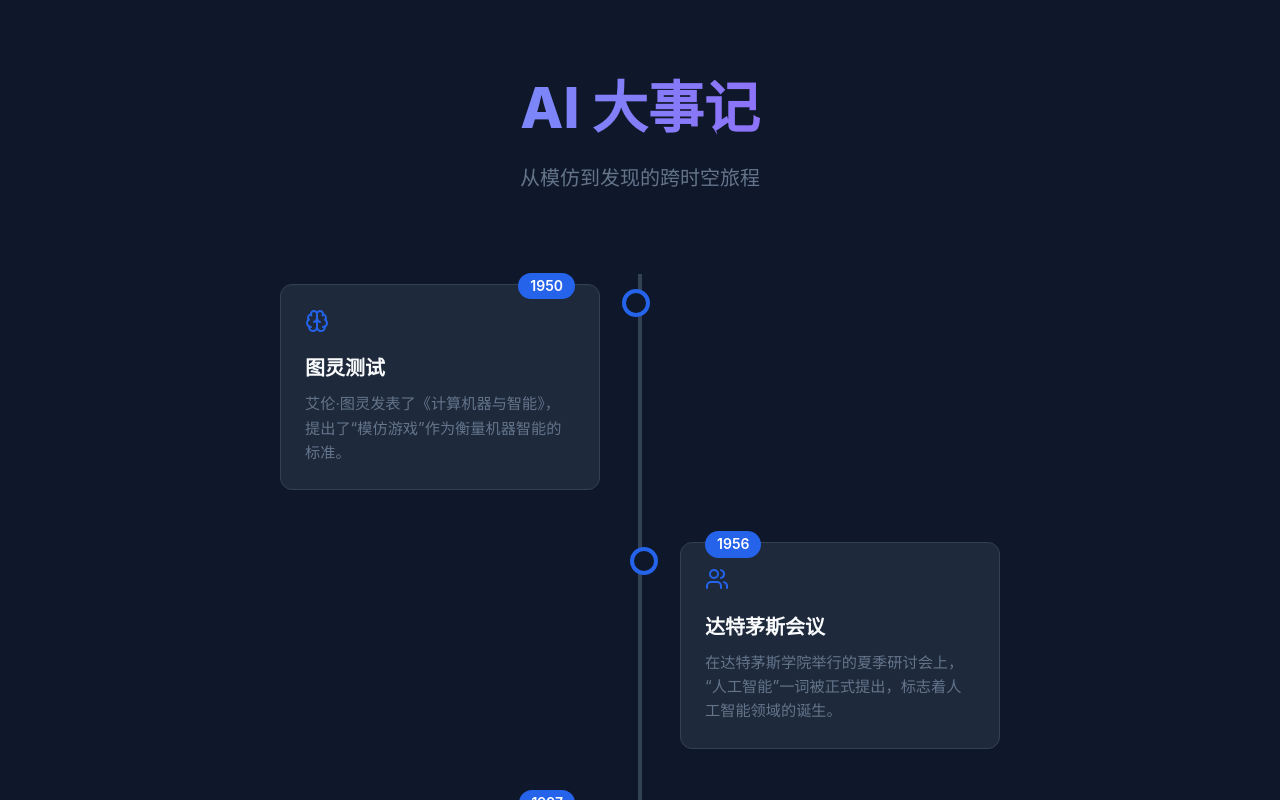
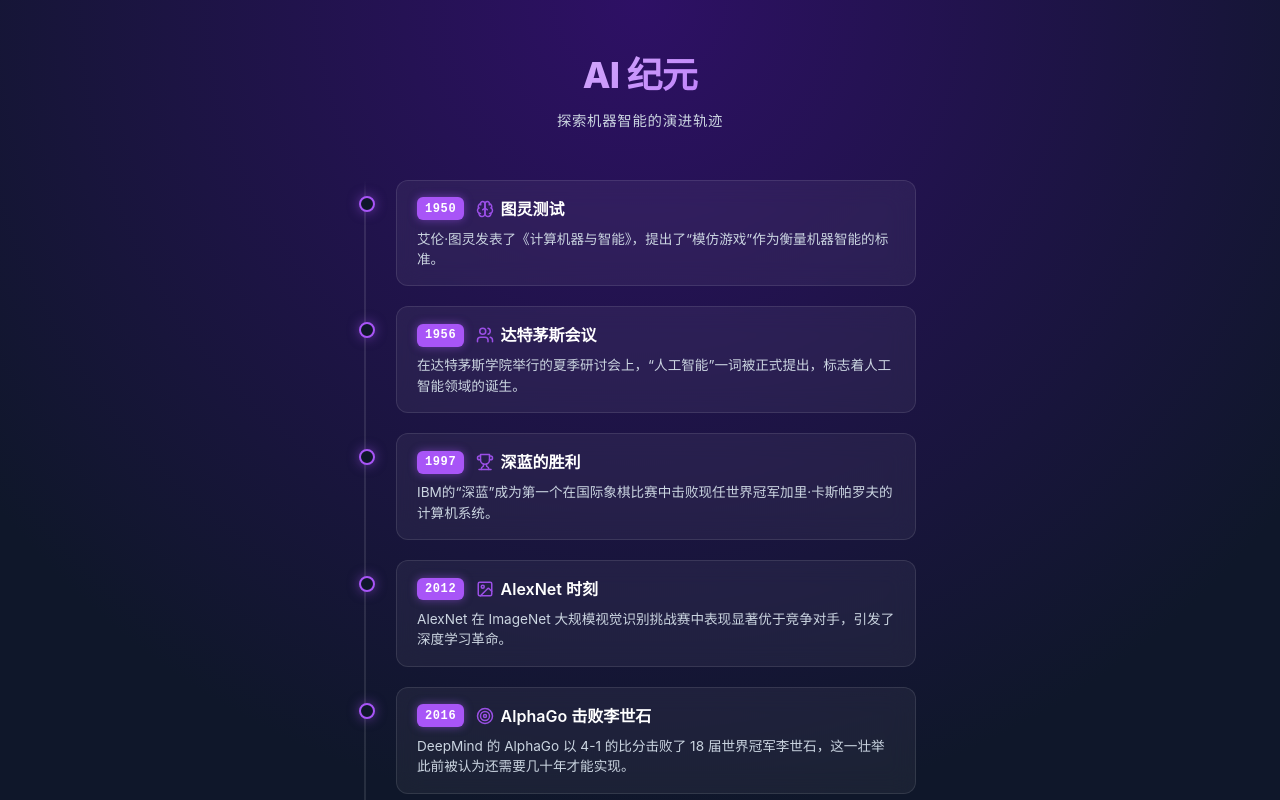
Before and after one commit to picasso250/ai-chronicles, a React (Vite) app: page / in a window 1280 px wide. Shown: the top 800 px of the page. Built offline with nearby package versions, Linux system fonts and the light colour scheme.

Commit message:
style: redesign UI with a spiritual dark theme and compact layout

```diff
--- a/src/App.css
+++ b/src/App.css
@@ -1,11 +1,13 @@
 :root {
-  --primary: #2563eb;
-  --secondary: #64748b;
-  --bg: #0f172a;
-  --text: #f8fafc;
-  --card-bg: #1e293b;
-  --border: #334155;
-  --highlight: #f59e0b;
+  --bg-color: #0f172a;
+  --glass-bg: rgba(255, 255, 255, 0.05);
+  --glass-border: rgba(255, 255, 255, 0.1);
+  --text-main: #f8fafc;
+  --text-muted: #cbd5e1;
+  --accent: #a855f7;
+  --accent-glow: rgba(168, 85, 247, 0.5);
+  --highlight-color: #10b981;
+  --highlight-glow: rgba(16, 185, 129, 0.5);
 }
 
 * {
@@ -15,177 +17,187 @@
 }
 
 body {
-  font-family: -apple-system, BlinkMacSystemFont, "Segoe UI", Roboto, Helvetica, Arial, sans-serif;
-  background-color: var(--bg);
-  color: var(--text);
-  line-height: 1.6;
+  background: radial-gradient(circle at 50% 0%, #2e1065, var(--bg-color) 80%);
+  background-attachment: fixed;
+  color: var(--text-main);
+  font-family: 'Inter', system-ui, -apple-system, sans-serif;
+  min-height: 100vh;
+  line-height: 1.5;
 }
 
-.container {
-  max-width: 1000px;
+.app-wrapper {
+  max-width: 600px;
   margin: 0 auto;
-  padding: 4rem 1rem;
+  padding: 3rem 1.5rem;
 }
 
 .header {
   text-align: center;
-  margin-bottom: 5rem;
+  margin-bottom: 3rem;
 }
 
 .header h1 {
-  font-size: 3.5rem;
+  font-size: 2.25rem;
   font-weight: 800;
-  margin-bottom: 0.5rem;
-  background: linear-gradient(to right, #60a5fa, #a855f7);
+  background: linear-gradient(135deg, #e9d5ff, #a855f7);
   -webkit-background-clip: text;
   -webkit-text-fill-color: transparent;
+  margin-bottom: 0.5rem;
+  letter-spacing: -0.02em;
 }
 
-.subtitle {
-  font-size: 1.25rem;
-  color: var(--secondary);
+.header p {
+  color: var(--text-muted);
+  font-size: 0.9rem;
+  letter-spacing: 0.05em;
+  text-transform: uppercase;
 }
 
 .timeline {
   position: relative;
-  max-width: 800px;
-  margin: 0 auto;
+  padding-left: 2rem;
 }
 
-.timeline::after {
+.timeline::before {
   content: '';
   position: absolute;
-  width: 4px;
-  background-color: var(--border);
+  left: 0;
   top: 0;
   bottom: 0;
-  left: 50%;
-  margin-left: -2px;
+  width: 2px;
+  background: linear-gradient(to bottom, transparent, var(--glass-border) 2%, var(--glass-border) 98%, transparent);
 }
 
-.timeline-item {
-  padding: 10px 40px;
+.node {
   position: relative;
-  background-color: inherit;
-  width: 50%;
-  margin-bottom: 2rem;
+  margin-bottom: 1.25rem;
 }
 
-.timeline-item::after {
+.node::before {
   content: '';
   position: absolute;
-  width: 20px;
-  height: 20px;
-  right: -10px;
-  background-color: var(--bg);
-  border: 4px solid var(--primary);
-  top: 15px;
+  left: -2.3125rem;
+  top: 1rem;
+  width: 12px;
+  height: 12px;
   border-radius: 50%;
-  z-index: 1;
+  background: var(--bg-color);
+  border: 2px solid var(--accent);
+  box-shadow: 0 0 12px var(--accent-glow);
+  z-index: 2;
+  transition: all 0.3s ease;
 }
 
-.left {
-  left: 0;
+.node.highlighted::before {
+  border-color: var(--highlight-color);
+  box-shadow: 0 0 18px var(--highlight-glow);
+  background: var(--highlight-color);
 }
 
-.right {
-  left: 50%;
+.glass-card {
+  background: var(--glass-bg);
+  backdrop-filter: blur(12px);
+  -webkit-backdrop-filter: blur(12px);
+  border: 1px solid var(--glass-border);
+  border-radius: 12px;
+  padding: 1rem 1.25rem;
+  transition: transform 0.2s ease, background 0.2s ease, border-color 0.2s ease;
 }
 
-.right::after {
-  left: -10px;
+.glass-card:hover {
+  background: rgba(255, 255, 255, 0.08);
+  transform: translateX(4px);
+  border-color: rgba(255, 255, 255, 0.2);
 }
 
-.timeline-content {
-  padding: 1.5rem;
-  background-color: var(--card-bg);
-  position: relative;
-  border-radius: 12px;
-  border: 1px solid var(--border);
-  transition: transform 0.3s ease, border-color 0.3s ease;
+.node.highlighted .glass-card {
+  border-color: rgba(16, 185, 129, 0.3);
+  background: linear-gradient(145deg, rgba(16, 185, 129, 0.08), rgba(0,0,0,0));
 }
 
-.timeline-content:hover {
-  transform: translateY(-5px);
-  border-color: var(--primary);
-}
-
-.year-badge {
-  position: absolute;
-  top: -12px;
-  background: var(--primary);
-  color: white;
-  padding: 2px 12px;
-  border-radius: 20px;
-  font-size: 0.875rem;
-  font-weight: 600;
-}
-
-.left .year-badge {
-  right: 1.5rem;
-}
-
-.right .year-badge {
-  left: 1.5rem;
-}
-
-.icon-wrapper {
-  color: var(--primary);
-  margin-bottom: 0.75rem;
-}
-
-.timeline-item.highlighted .year-badge {
-  background: var(--highlight);
-}
-
-.timeline-item.highlighted::after {
-  border-color: var(--highlight);
-}
-
-.timeline-item.highlighted .timeline-content {
-  border: 2px solid var(--highlight);
-  background: rgba(245, 158, 11, 0.05);
-}
-
-.timeline-item.highlighted h3 {
-  color: var(--highlight);
-}
-
-h3 {
-  font-size: 1.25rem;
+.node-header {
+  display: flex;
+  align-items: center;
+  gap: 0.75rem;
   margin-bottom: 0.5rem;
 }
 
-p {
-  font-size: 0.95rem;
-  color: var(--secondary);
+.year {
+  font-size: 0.75rem;
+  font-weight: 700;
+  color: #fff;
+  background: var(--accent);
+  padding: 0.15rem 0.5rem;
+  border-radius: 6px;
+  letter-spacing: 0.05em;
+  font-family: monospace;
+  box-shadow: 0 0 8px var(--accent-glow);
+}
+
+.node.highlighted .year {
+  background: var(--highlight-color);
+  box-shadow: 0 0 8px var(--highlight-glow);
+}
+
+.title {
+  font-size: 1rem;
+  font-weight: 600;
+  display: flex;
+  align-items: center;
+  gap: 0.4rem;
+  color: #fff;
+}
+
+.icon {
+  color: var(--accent);
+  opacity: 0.9;
+}
+
+.node.highlighted .icon {
+  color: var(--highlight-color);
+  opacity: 1;
+}
+
+.desc {
+  font-size: 0.85rem;
+  color: var(--text-muted);
 }
 
 .details {
-  margin-top: 1rem;
-  padding-top: 1rem;
-  border-top: 1px solid var(--border);
-  font-style: italic;
-  font-size: 0.875rem;
-  color: var(--text);
+  font-size: 0.75rem;
+  color: rgba(255,255,255,0.4);
+  margin-top: 0.75rem;
+  padding-top: 0.5rem;
+  border-top: 1px dashed var(--glass-border);
 }
 
 @media screen and (max-width: 600px) {
-  .timeline::after {
-    left: 31px;
+  .app-wrapper {
+    padding: 2rem 1rem;
+  }
 }
 
-  .timeline-item {
-    width: 100%;
-    padding-left: 70px;
-    padding-right: 25px;
+.header {
+  animation: fadeIn 1s ease-out;
 }
 
-  .timeline-item::after {
-    left: 21px;
+.node {
+  animation: slideUp 0.6s ease-out backwards;
 }
 
-  .right {
-    left: 0%;
+.node:nth-child(1) { animation-delay: 0.1s; }
+.node:nth-child(2) { animation-delay: 0.2s; }
+.node:nth-child(3) { animation-delay: 0.3s; }
+.node:nth-child(4) { animation-delay: 0.4s; }
+.node:nth-child(5) { animation-delay: 0.5s; }
+.node:nth-child(n+6) { animation-delay: 0.6s; }
+
+@keyframes fadeIn {
+  from { opacity: 0; transform: translateY(-10px); }
+  to { opacity: 1; transform: translateY(0); }
 }
+
+@keyframes slideUp {
+  from { opacity: 0; transform: translateY(20px); }
+  to { opacity: 1; transform: translateY(0); }
 }
--- a/src/App.jsx
+++ b/src/App.jsx
@@ -1,6 +1,7 @@
 import React from 'react';
 import { Brain, Users, Trophy, Image, Target, Zap, MessageSquare, Cpu, Star } from 'lucide-react';
 import { milestones } from './data';
+import './App.css';
 
 const IconMap = {
   brain: Brain,
@@ -16,10 +17,10 @@
 
 function App() {
   return (
-    <div className="container">
+    <div className="app-wrapper">
       <header className="header">
-        <h1>AI 大事记</h1>
-        <p className="subtitle">从模仿到发现的跨时空旅程</p>
+        <h1>AI 纪元</h1>
+        <p>探索机器智能的演进轨迹</p>
       </header>
 
       <div className="timeline">
@@ -28,18 +29,18 @@
           return (
             <div
               key={index}
-              className={`timeline-item ${index % 2 === 0 ? 'left' : 'right'} ${item.highlight ? 'highlighted' : ''}`}
+              className={`node ${item.highlight ? 'highlighted' : ''}`}
             >
-              <div className="timeline-content">
-                <div className="year-badge">{item.year}</div>
-                <div className="content-inner">
-                  <div className="icon-wrapper">
-                    <Icon size={24} />
-                  </div>
-                  <h3>{item.title}</h3>
-                  <p>{item.description}</p>
-                  {item.details && <div className="details">{item.details}</div>}
+              <div className="glass-card">
+                <div className="node-header">
+                  <span className="year">{item.year}</span>
+                  <h3 className="title">
+                    <Icon size={18} className="icon" />
+                    {item.title}
+                  </h3>
                 </div>
+                <p className="desc">{item.description}</p>
+                {item.details && <div className="details">{item.details}</div>}
               </div>
             </div>
           );
```
Also changed, not shown: ai-chronicles-zh-result.png. Lines whose indentation alone changed are shown as unchanged.
